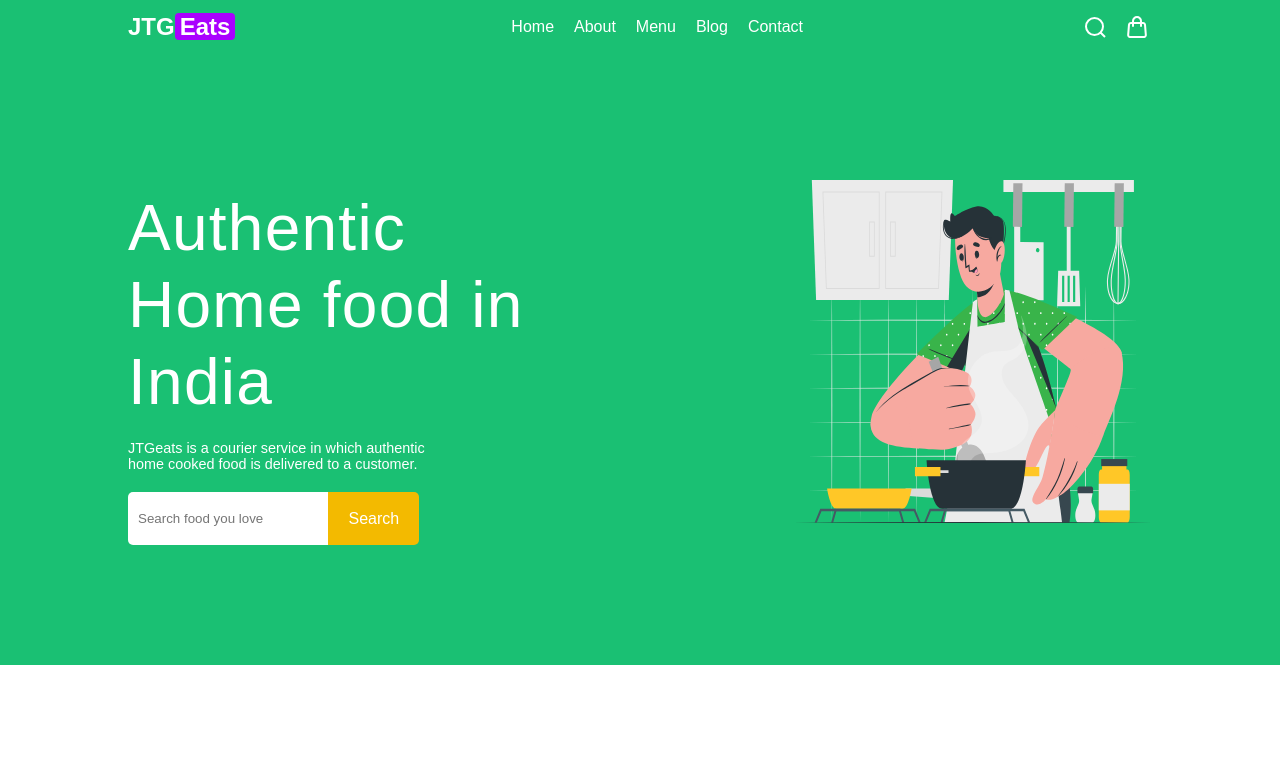
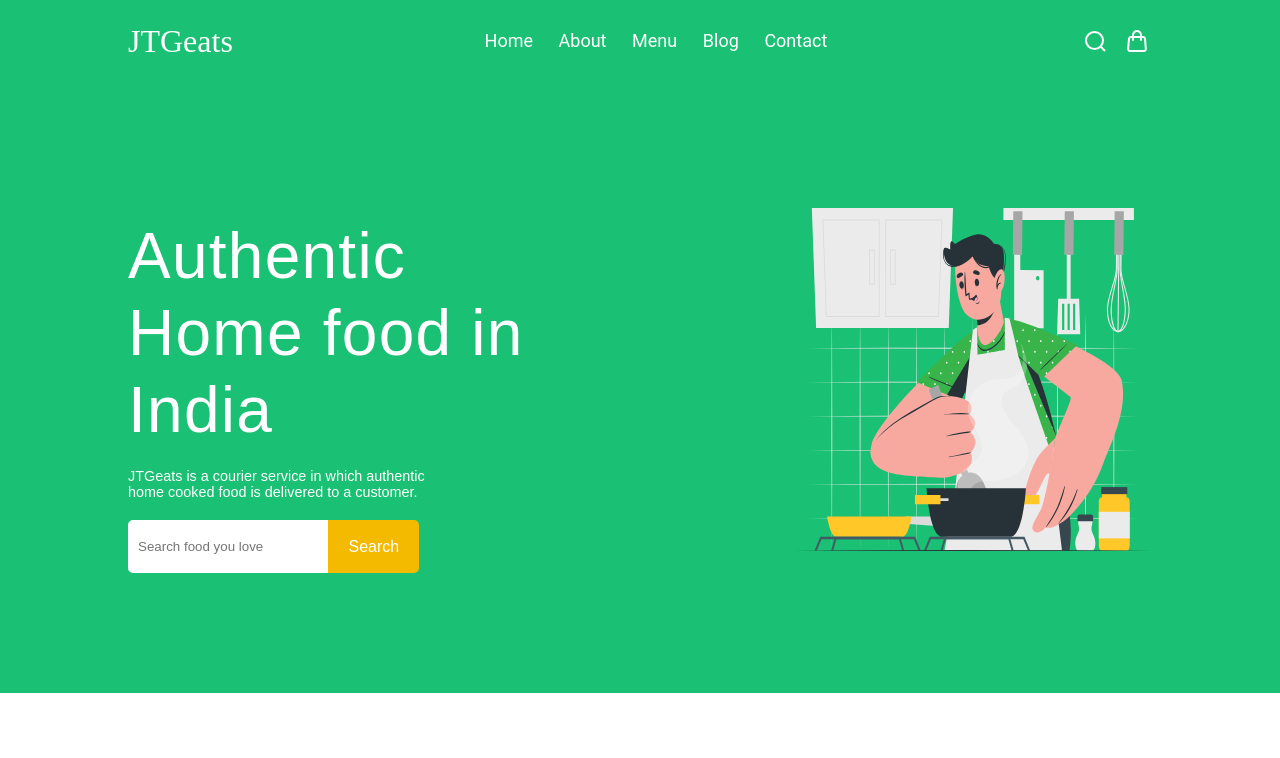
Before and after one commit to AbhirajkarBajpai/Food_kitchen, a website: page index.html in a window 1280 px wide. Shown: the top 758 px of the page. Drawn offline with nearby package versions, Linux system fonts and the light colour scheme.

Commit message:
header fixed

```diff
--- a/index.html
+++ b/index.html
@@ -12,7 +12,7 @@
   </head>
   <body>
     <header>
-      <h1>JTG<span class="highlight">Eats</span></h1>
+      <h1>JTGeats</h1>
       <nav>
         <ul>
           <li><a href="#">Home</a></li>
--- a/styles.css
+++ b/styles.css
@@ -13,26 +13,22 @@ header {
   display: flex;
   justify-content: space-between;
   align-items: center;
-  padding: 10px 10%;
+  padding: 1.5rem 10%;
   color: white;
 }
 
 header h1 {
-  font-size: 24px;
-  font-weight: bold;
+  font-size: 2rem;
+  line-height: 20px;
+  font-weight: 400;
+  font-family: Squada One;
 }
 
-header h1 .highlight {
-  background-color: #aa00ff; /* Purple highlight */
-  color: white;
-  padding: 0 5px;
-  border-radius: 4px;
-}
 
 nav ul {
   display: flex;
   list-style: none;
-  gap: 20px;
+  gap: 2vw;
   margin: 0;
   padding: 0;
 }
@@ -40,8 +36,10 @@ nav ul {
 nav ul li a {
   text-decoration: none;
   color: white;
-  font-size: 16px;
-  font-weight: 500;
+  font-size: 18px;
+  font-weight: 400;
+  line-height: 20px;
+  font-family: Roboto;
   transition: color 0.3s;
 }
 
```
